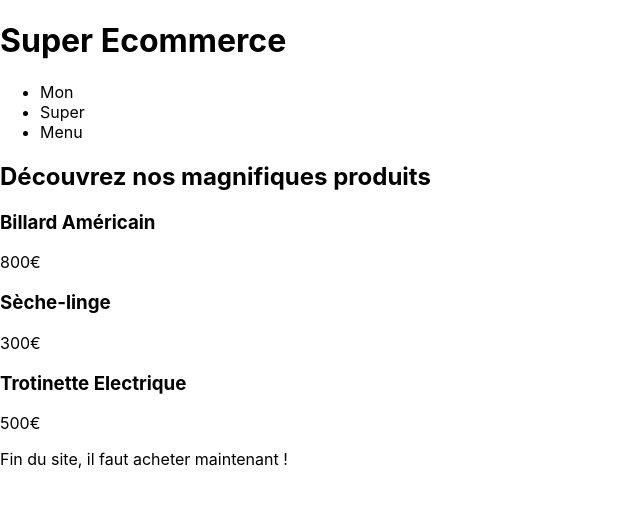
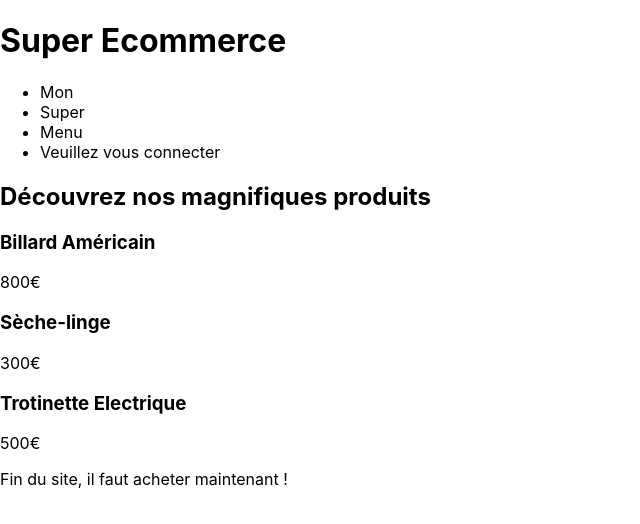
Before and after one commit to MEtourneaud/la-piscine-js-rappel, a React (Create React App) app in the folder exo-components-ecommerce/: page / in a window 1280 px wide. Shown: the top 524 px of the page, without its empty margins (0-640 px from the left). Built offline with nearby package versions, Linux system fonts and the light colour scheme.

Commit message:
Add boolean log in in Header.js

```diff
--- a/exo-components-ecommerce/src/App.js
+++ b/exo-components-ecommerce/src/App.js
@@ -4,11 +4,11 @@ import Footer from './Footer';
 
 function App() {
   return (
-    <div>
+    <>
       <Header />
       <Home />
       <Footer />
-    </div>
+    </>
   );
 }
 
--- a/exo-components-ecommerce/src/Header.js
+++ b/exo-components-ecommerce/src/Header.js
@@ -1,4 +1,5 @@
 function Header () {
+    const isUserLogged = false
     return (
         <header>
             <h1>Super Ecommerce</h1>
@@ -7,6 +8,11 @@ function Header () {
                     <li>Mon</li>
                     <li>Super</li>
                     <li>Menu</li>
+                    {isUserLogged ? (
+                        <li>Mathieu</li>
+                    ) : (
+                        <li>Veuillez vous connecter</li>
+                    )}
                 </ul>
             </nav>
         </header>
--- a/exo-components-ecommerce/src/Home.js
+++ b/exo-components-ecommerce/src/Home.js
@@ -3,10 +3,10 @@ import Products from './Products';
 
 function Home () {
     return (
-       <div>
+       <main>
         <h2>Découvrez nos magnifiques produits</h2>
         <Products />
-       </div>
+       </main>
     )
 }
 
--- a/exo-components-ecommerce/src/Products.js
+++ b/exo-components-ecommerce/src/Products.js
@@ -1,6 +1,6 @@
 function Products () {
     return (
-        <main>
+        <div>
             <article>
                 <h3>Billard Américain</h3>
                 <p>800€</p>
@@ -15,7 +15,7 @@ function Products () {
                 <h3>Trotinette Electrique</h3>
                 <p>500€</p>
             </article>
-        </main>
+        </div>
     )
 }
 
```
